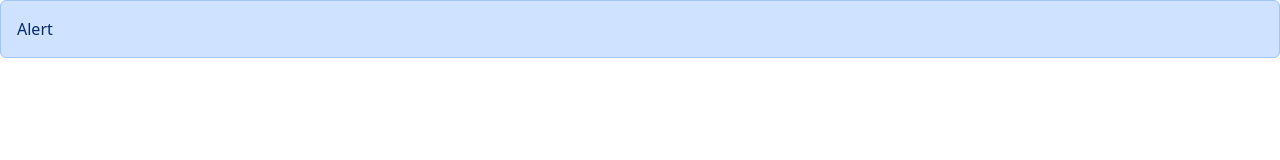
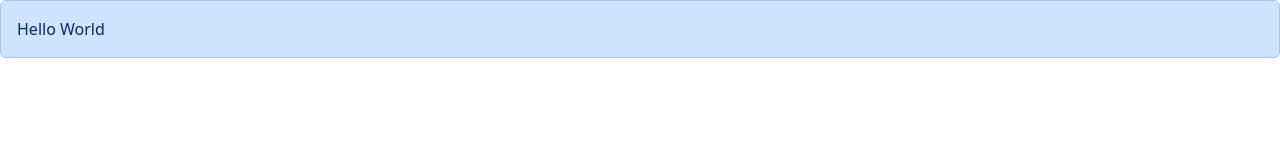
Before and after one commit to tanjirhc/react-app8, a React (Vite) app: page / in a window 1280 px wide. Shown: the top 160 px of the page. Built offline with nearby package versions, Linux system fonts and the light colour scheme.

Commit message:
dynamic props

```diff
--- a/src/App.tsx
+++ b/src/App.tsx
@@ -3,7 +3,7 @@
 function App() {
   return (
     <div>
-      <Alert />
+      <Alert text="Hello World"/>
     </div>
   );
 }
--- a/src/components/Alert.tsx
+++ b/src/components/Alert.tsx
@@ -1,9 +1,9 @@
-
-
-export const Alert = () => {
-  return (
-    <div className="alert alert-primary">Alert</div>
-  )
+interface Props {
+  text: string;
 }
 
+export const Alert = ({ text }: Props) => {
+  return <div className="alert alert-primary">{text}</div>;
+};
+
 export default Alert;
```
